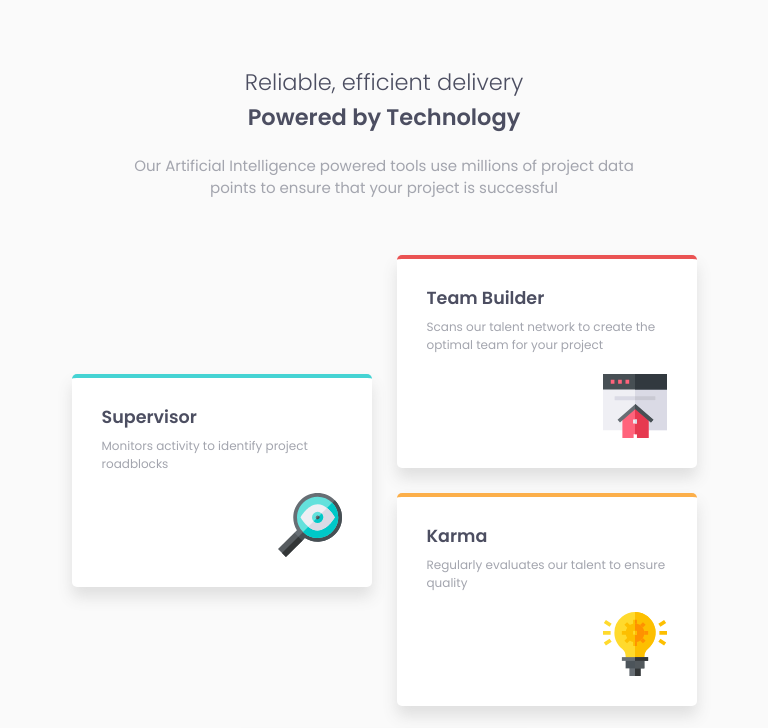
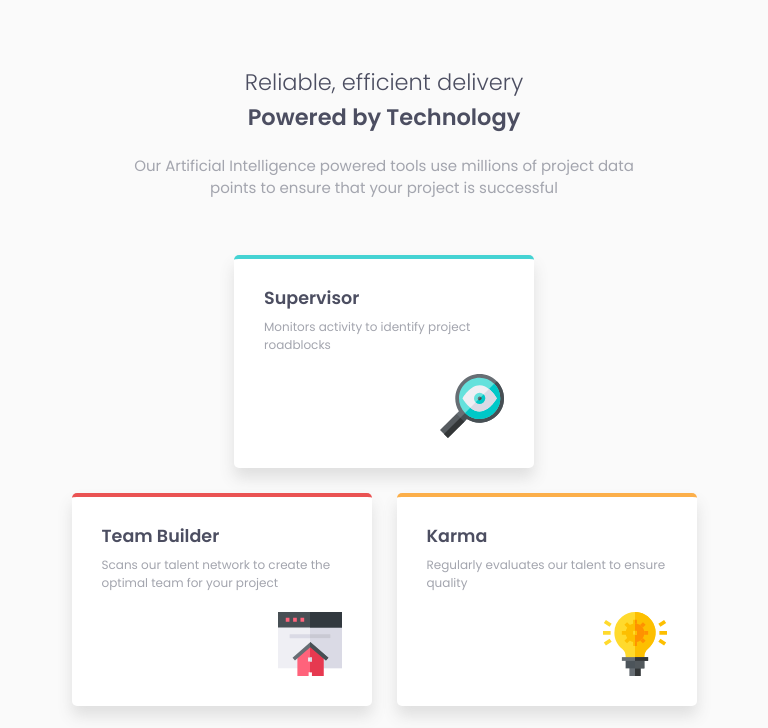
Before and after one commit to vendy0/four-card-feature-section-master, a plain HTML site: page index.html in a window 768 px wide. Shown: the top 728 px of the page. Drawn offline with Linux system fonts and the light colour scheme.

Commit message:
Responsive

```diff
--- a/style.css
+++ b/style.css
@@ -229,3 +229,9 @@ section p {
 	align-items: flex-end;
 	margin-top: 20px;
 }
+
+@media (min-width: 630px) and (max-width: 975px)  {
+		.between{
+		flex-direction: row;
+	}
+}
```
